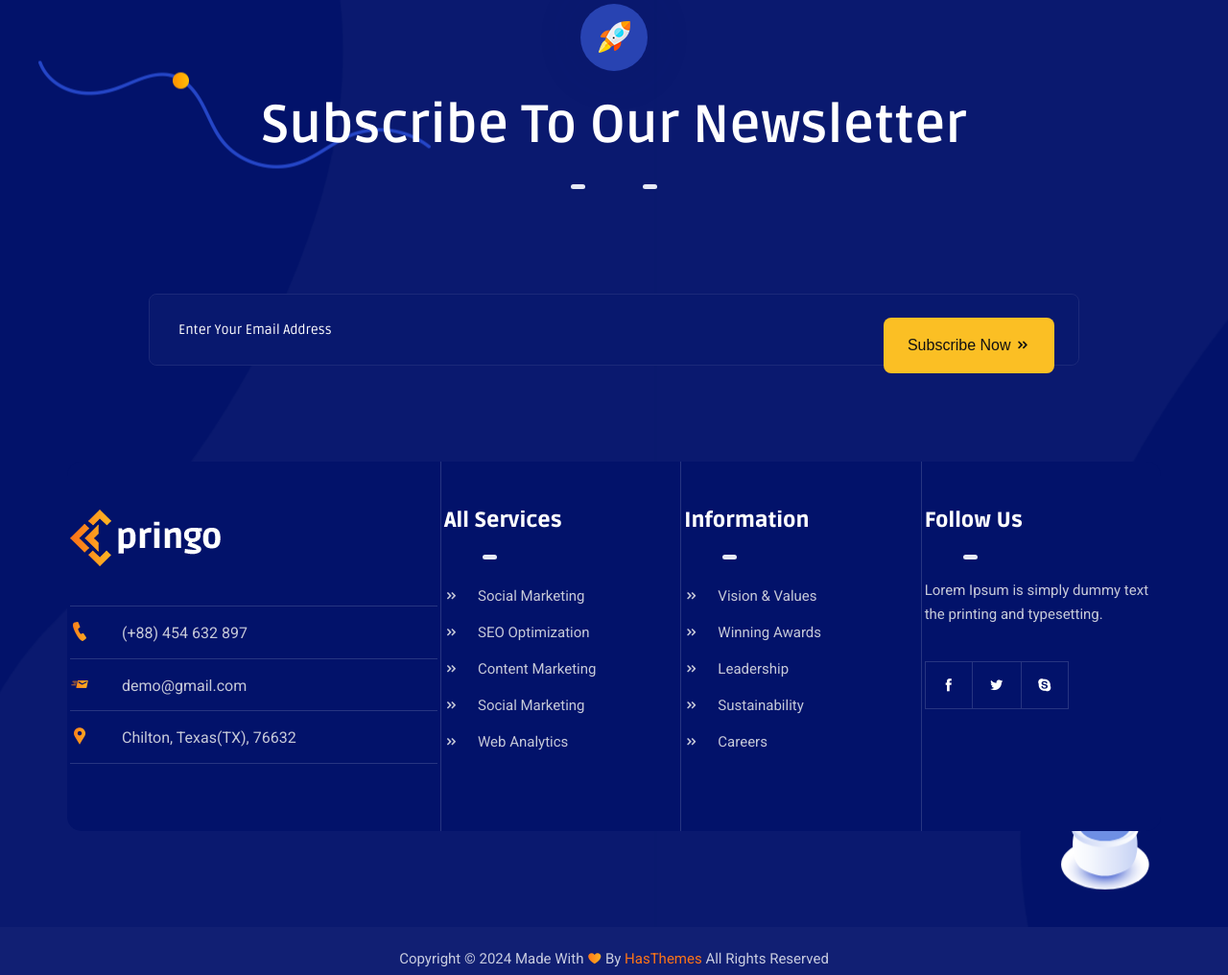
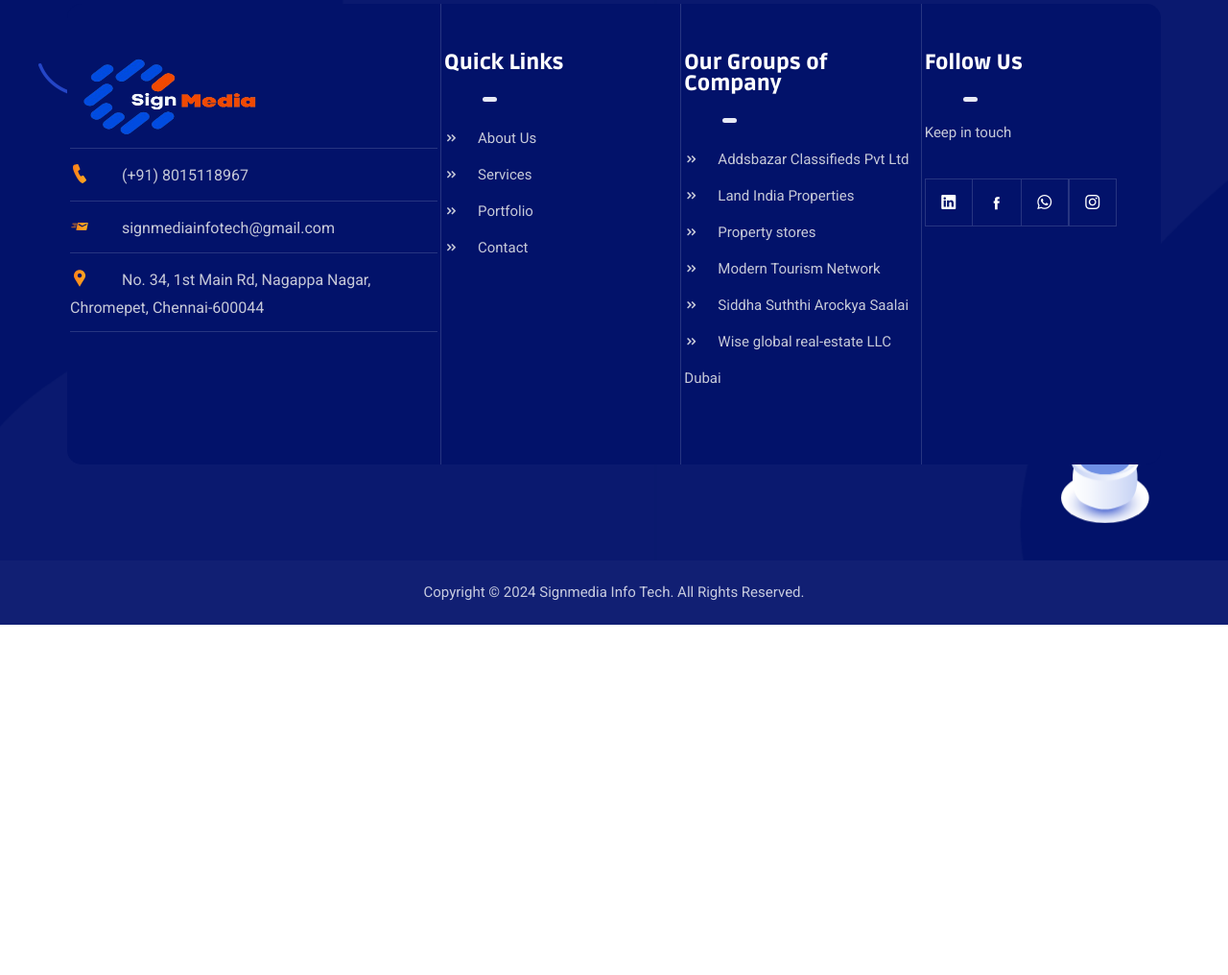
Before and after one commit to sabanasaboo/signmedia, a plain HTML site: page service-details.html in a window 1280 px wide. Shown: the part 3213-4229 px from the top of the page at 96% size. After the commit the page ends 3864 px from the top, so only its background shows below. Drawn offline with nearby package versions, Linux system fonts and the light colour scheme.

Commit message:
add about us

```diff
--- a/service-details.html
+++ b/service-details.html
@@ -1,14 +1,12 @@
 <!DOCTYPE html>
 <html lang="en">
-
-
-<!-- Mirrored from template.hasthemes.com/pringo/pringo/service-details.html by HTTrack Website Copier/3.x [XR&CO'2014], Wed, 15 May 2024 10:45:10 GMT -->
 <head>
     <meta charset="UTF-8" />
     <meta name="viewport" content="width=device-width, initial-scale=1.0" />
     <title>Pringo - Digital Marketing Bootstrap 5 Template</title>
     <!-- Favicon -->
     <link rel="shortcut icon" type="image/x-icon" href="assets/images/favicon.ico" />
+    <link rel="stylesheet" href="https://cdn.jsdelivr.net/npm/bootstrap-icons@1.3.0/font/bootstrap-icons.css">
 
     <link rel="stylesheet" href="assets/css/vendor/icofont.min.css" />
     <link rel="stylesheet" href="assets/css/plugins/animate.min.css" />
@@ -416,10 +414,6 @@
 
 
 
-
-
-
-
     <footer class="footer-section position-relative">
         <img class="footer-bg-shape" src="assets/images/footer/shape.png" alt="images_notFound" />
         <img class="path-shape" src="assets/images/footer/path-shape.png" alt="images_notFound" />
@@ -470,31 +464,7 @@
         <!-- <img class="shape" src="assets/images/footer/1.png" alt="images_notFound" /> -->
         <div class="footer-top position-relative">
             <div class="container">
-                <!-- Newsletter start -->
-                <div class="row">
-                    <div class="col-12" data-aos="fade-up" data-aos-delay="100">
-                        <div class="section-title process text-center pb-100">
-                            <div class="icon">
-                                <img src="assets/images/icon/launcher.png" alt="Icon_not_found" />
-                            </div>
-                            <h3 class="title">Subscribe To Our Newsletter</h3>
-                            <span class="hr-secodary"></span>
-                        </div>
-                    </div>
-                </div>
-                <div class="row">
-                    <div class="col-12" data-aos="fade-up" data-aos-delay="300">
-                        <div class="news-letter pb-100">
-                            <form id="mc-form" action="#" class="news-letter-form position-relative">
-                                <input id="mc-email" class="form-control" type="text" required="" placeholder="Enter Your Email Address" />
-                                <button class="btn btn-warning">
-                                    Subscribe Now <i class="icofont-rounded-double-right"></i>
-                                </button>
-                            </form>
-                        </div>
-                    </div>
-                </div>
-                <!-- Newsletter end -->
+
                 <div class="row">
                     <div class="col-12" data-aos="fade-up" data-aos-delay="600">
                         <div class="footer-card">
@@ -502,86 +472,83 @@
                                 <div class="footer-col">
                                     <div class="footer-widget">
                                         <a class="footer-logo" href="index.html">
-                                            <img src="assets/images/logo/logo-white.png" alt="logo_not_found" />
+                                            <img src="assets/images/logo/Signmedia-logo.png"  class="footer-logo" alt="logo_not_found" />
                                         </a>
 
                                         <ul class="adress">
                                             <li>
                                                 <span class="icon"><i class="icofont-ui-call"></i></span>
-                                                <a href="tel:0123456789">(+88) 454 632 897</a>
+                                                <a href="tel:0123456789">(+91) 8015118967  </a>
                                             </li>
                                             <li>
                                                 <span class="icon"
                         ><i class="icofont-send-mail"></i
                       ></span>
-                                                <a href="mailto:demo@gmail.com">demo@gmail.com</a>
+                                                <a href="mailto:demo@gmail.com">signmediainfotech@gmail.com</a>
                                             </li>
                                             <li>
                                                 <span class="icon"
                         ><i class="icofont-google-map"></i
                       ></span>
-                                                Chilton, Texas(TX), 76632
+                      No. 34, 1st Main Rd, Nagappa Nagar, Chromepet, Chennai-600044
                                             </li>
                                         </ul>
                                     </div>
                                 </div>
                                 <div class="footer-col">
                                     <div class="footer-widget">
-                                        <h4 class="title">All Services</h4>
+                                        <h4 class="title">Quick Links</h4>
                                         <ul class="footer-menu">
                                             <li>
                                                 <a class="footer-link" href="#">
-                                                    <i class="icofont-rounded-double-right"></i>Social
-                                                    Marketing</a>
+                                                    <i class="icofont-rounded-double-right"></i>About Us</a>
                                             </li>
                                             <li>
                                                 <a class="footer-link" href="#">
-                                                    <i class="icofont-rounded-double-right"></i>SEO
-                                                    Optimization</a>
+                                                    <i class="icofont-rounded-double-right"></i>Services</a>
                                             </li>
                                             <li>
                                                 <a class="footer-link" href="#">
-                                                    <i class="icofont-rounded-double-right"></i>Content
-                                                    Marketing</a>
+                                                    <i class="icofont-rounded-double-right"></i>Portfolio</a>
                                             </li>
                                             <li>
                                                 <a class="footer-link" href="#">
-                                                    <i class="icofont-rounded-double-right"></i>Social
-                                                    Marketing</a>
+                                                    <i class="icofont-rounded-double-right"></i>Contact </a>
                                             </li>
-                                            <li>
-                                                <a class="footer-link" href="#">
-                                                    <i class="icofont-rounded-double-right"></i>Web
-                                                    Analytics</a>
-                                            </li>
+
                                         </ul>
                                     </div>
                                 </div>
                                 <div class="footer-col">
                                     <div class="footer-widget">
-                                        <h4 class="title">Information</h4>
+                                        <h4 class="title">Our Groups of Company</h4>
                                         <ul class="footer-menu">
                                             <li>
-                                                <a class="footer-link" href="#">
-                                                    <i class="icofont-rounded-double-right"></i>Vision &
-                                                    Values</a>
+                                                <a class="footer-link" href="https://www.addsbazar.com/en">
+                                                    <i class="icofont-rounded-double-right"></i>Addsbazar Classifieds Pvt Ltd</a>
                                             </li>
                                             <li>
                                                 <a class="footer-link" href="#">
-                                                    <i class="icofont-rounded-double-right"></i>Winning
-                                                    Awards</a>
+                                                    <i class="icofont-rounded-double-right"></i>Land India Properties</a>
                                             </li>
                                             <li>
-                                                <a class="footer-link" href="#">
-                                                    <i class="icofont-rounded-double-right"></i>Leadership</a>
+                                                <a class="footer-link" href="https://propertystores.in/home">
+                                                    <i class="icofont-rounded-double-right"></i>Property stores</a>
                                             </li>
                                             <li>
-                                                <a class="footer-link" href="#">
-                                                    <i class="icofont-rounded-double-right"></i>Sustainability</a>
+                                                <a class="footer-link" href="https://www.mtnbookings.com/">
+                                                    <i class="icofont-rounded-double-right"></i>Modern Tourism Network</a>
+                                            </li>
+
+                                            <li>
+                                                <a class="footer-link" href="https://www.instagram.com/siddha_rajjiyam/">
+                                                    <i class="icofont-rounded-double-right"></i>Siddha Suththi Arockya Saalai
+
+                                                    </a>
                                             </li>
                                             <li>
-                                                <a class="footer-link" href="#">
-                                                    <i class="icofont-rounded-double-right"></i>Careers</a>
+                                                <a class="footer-link" href="https://www.facebook.com/wiseglobaldxb">
+                                                    <i class="icofont-rounded-double-right"></i>Wise global real-estate LLC Dubai</a>
                                             </li>
                                         </ul>
                                     </div>
@@ -590,18 +557,21 @@
                                     <div class="footer-widget">
                                         <h4 class="title">Follow Us</h4>
                                         <p>
-                                            Lorem Ipsum is simply dummy text the printing and
-                                            typesetting.
+                                            Keep in touch
                                         </p>
                                         <ul class="footer-social">
+
                                             <li class="footer-social-item">
-                                                <a class="footer-social-link" href="#"><i class="icofont-facebook"></i></a>
+                                                <a class="footer-social-link" href="https://www.linkedin.com/company/signmedia-infotech/about/"><i class="bi bi-linkedin"></i></i></a>
                                             </li>
                                             <li class="footer-social-item">
-                                                <a class="footer-social-link" href="#"><i class="icofont-twitter"></i></a>
+                                                <a class="footer-social-link" href="https://www.facebook.com/signmediainfotech"><i class="icofont-facebook"></i></a>
                                             </li>
                                             <li class="footer-social-item">
-                                                <a class="footer-social-link" href="#"><i class="icofont-skype"></i></a>
+                                                <a class="footer-social-link" href="https://wa.me/8015118967  "><i class="bi bi-whatsapp"></i></i></a>
+                                            </li>
+                                            <li class="footer-social-item">
+                                                <a class="footer-social-link" href="https://www.instagram.com/signmediainfotech/"><i class="bi bi-instagram"></i></i></a>
                                             </li>
                                         </ul>
                                     </div>
@@ -618,20 +588,16 @@
                 <div class="row">
                     <div class="col-12">
                         <p>
-                            Copyright &copy;
-                            <span id="currentYear"></span>
-                            Made With
-                            <i class="icofont-heart"></i>
-                            By
-                            <a href="https://hasthemes.com/">HasThemes</a>
-                            All Rights Reserved
+                            Copyright © 2024 Signmedia Info Tech. All Rights Reserved.
+
                         </p>
                     </div>
                 </div>
             </div>
         </div>
-        <!-- copy right end -->
+        <!-- coppy right end -->
     </footer>
+
 
 
     <!-- Scripts -->
@@ -651,5 +617,4 @@
 </body>
 
 
-<!-- Mirrored from template.hasthemes.com/pringo/pringo/service-details.html by HTTrack Website Copier/3.x [XR&CO'2014], Wed, 15 May 2024 10:45:14 GMT -->
 </html>
```
Also changed, not shown: about-us.html (+18 -11 lines), contact-us.html (+7 -7 lines), index.html (+8 -4 lines), portfolio.html (+39 -68 lines), assets/css/style.css.
